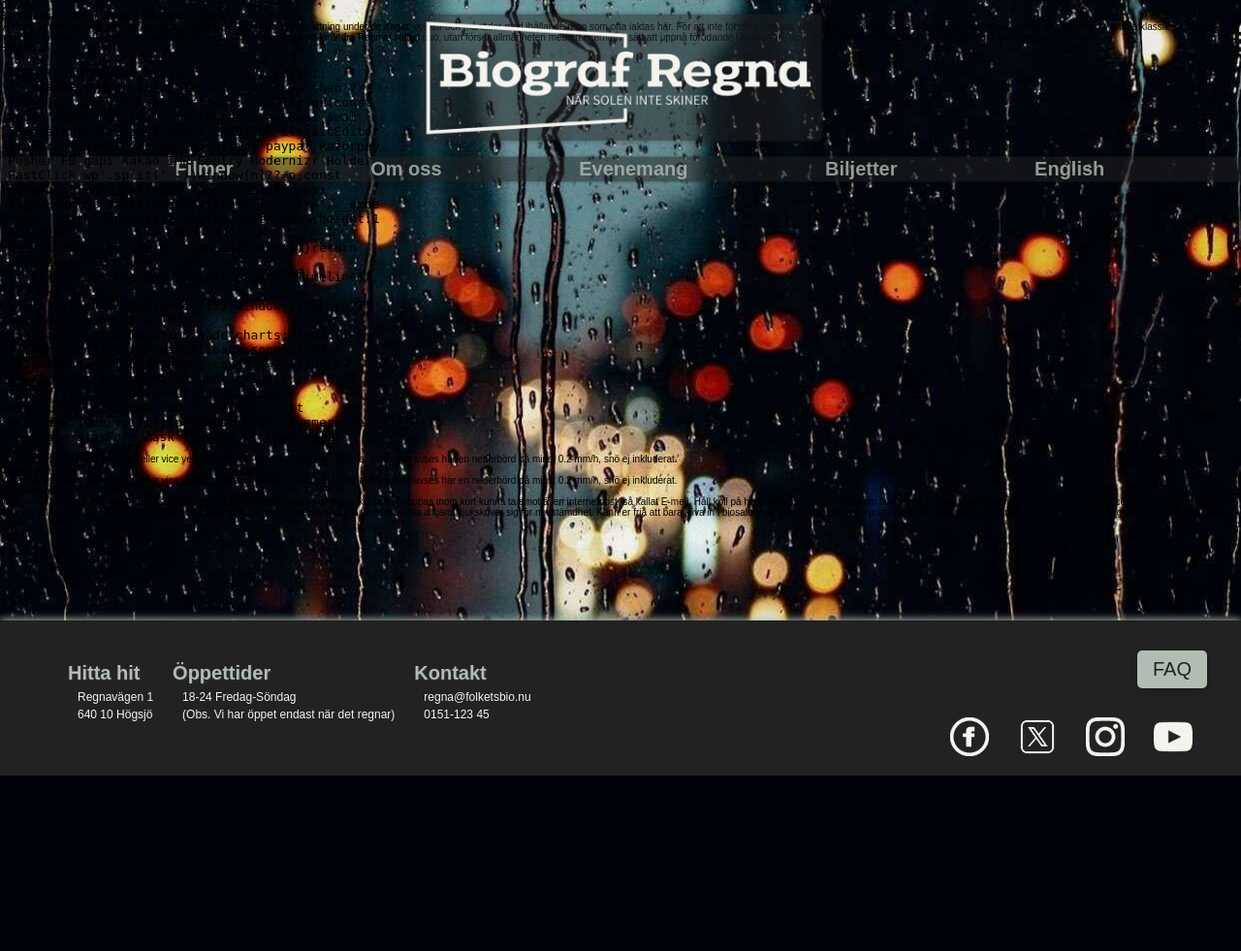
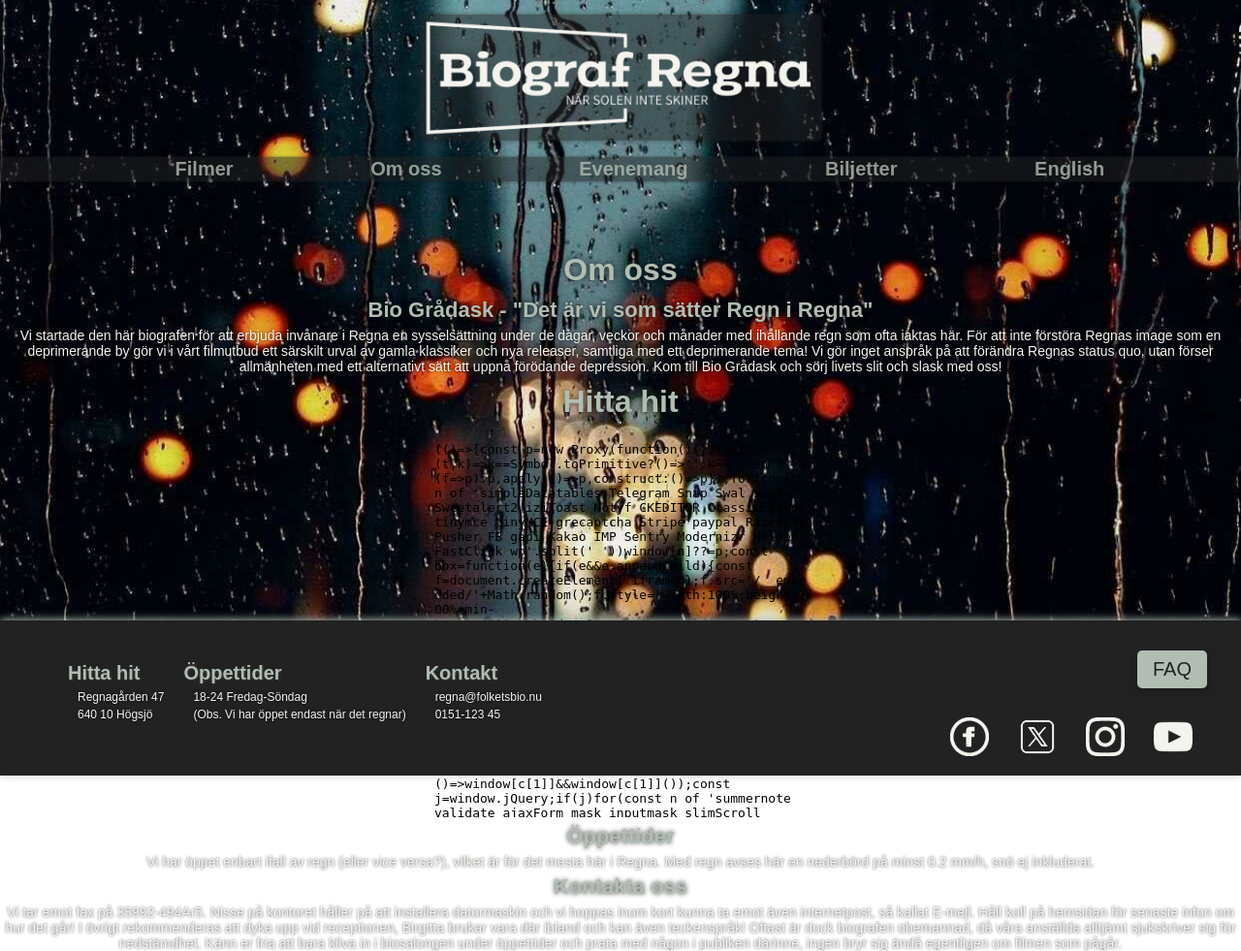
Before and after one commit to rl-86/kino-clone-project, a web app: file about-us.html in a window 1280 px wide. Shown: the whole page at 97% size. Before the commit the page ends 800 px from the top, so only its background shows below. Run offline with its HTML, style and script files only (its server is not run), Linux system fonts and the light colour scheme; some libraries are stand-ins or nearby versions.

Commit message:
Added basic styling to h1, h2 and P

```diff
--- a/about-us.html
+++ b/about-us.html
@@ -36,7 +36,7 @@
       name="twitter:image"
       content="https://jrschoolaccount.github.io/Group-Assignment2-Cinema-Project/assets/logga.png"
     />
-    <title>About us</title>
+    <title>Om oss</title>
     <link rel="stylesheet" href="assets/main.css" />
     <link rel="icon" type="image/png" href="/assets/logga.png" />
     <script type="module" src="main.js" defer></script>
@@ -82,13 +82,6 @@
         snö ej inkluderat.
       </p>
 
-      <h2>Öppettider</h2>
-      <p>
-        Vi har öppet enbart ifall av regn (eller vice versa?), vilket är för det
-        mesta här i Regna. Med regn avses här en nederbörd på minst 0.2 mm/h,
-        snö ej inkluderat.
-      </p>
-
       <h2>Kontakta oss</h2>
       <p>
         Vi tar emot fax på 35992-494Ar5. Nisse på kontoret håller på att
--- a/assets/main.css
+++ b/assets/main.css
@@ -2,6 +2,12 @@
 *::before,
 *::after {
   box-sizing: border-box;
+}
+
+main {
+  position: relative;
+  top: 250px;
+  text-align: center;
 }
 
 * {
@@ -10,6 +16,23 @@
   list-style-type: none;
   text-decoration: none;
   font-family: "Montserrat", sans-serif;
+}
+* h1 {
+  font-size: 3.2rem;
+  color: #b1bdb2;
+  margin: 10px;
+  text-shadow: 0px 0px 7px rgba(0, 0, 0, 0.7);
+}
+* h2 {
+  font-size: 2.2rem;
+  color: #b1bdb2;
+  margin: 5px;
+  text-shadow: 0px 0px 5px rgba(0, 0, 0, 0.8);
+}
+* p {
+  font-size: 1.4rem;
+  color: #f4f3ee;
+  text-shadow: 0px 0px 3px rgba(0, 0, 0, 0.7);
 }
 
 body {
--- a/event.html
+++ b/event.html
@@ -38,7 +38,7 @@
     />
     <link rel="stylesheet" href="assets/main.css" />
     <script type="module" src="main.js" defer></script>
-    <title>Event</title>
+    <title>Evenemang</title>
     <link rel="icon" type="image/png" href="/assets/logga.png" />
   </head>
 
@@ -50,7 +50,7 @@
       alt="raining in the background"
     />
     <main>
-      <h1>Event Page</h1>
+      <h1>Evenemang</h1>
     </main>
     <footer id="footer"></footer>
   </body>
--- a/footer.html
+++ b/footer.html
@@ -11,7 +11,7 @@
       <div class="footer__info">
         <div>
           <h3>Hitta hit</h3>
-          <p>Regnavägen 1</p>
+          <p>Regnagården 47</p>
           <p>640 10 Högsjö</p>
         </div>
         <div>
--- a/header.html
+++ b/header.html
@@ -23,7 +23,7 @@
           <li><a href="filmer.html">Filmer</a></li>
           <li><a href="about-us.html">Om oss</a></li>
           <li><a href="event.html">Evenemang</a></li>
-          <li><a href="biljetter.html">Biljetter</a></li>
+          <li><a href="tickets.html">Biljetter</a></li>
           <li><a href="">English</a></li>
         </ul>
       </nav>
--- a/src/main.scss
+++ b/src/main.scss
@@ -13,12 +13,37 @@
   box-sizing: border-box;
 }
 
+main {
+  position: relative;
+  top: 250px;
+  text-align: center;
+}
+
 * {
   margin: 0;
   font-size: 10px;
   list-style-type: none;
   text-decoration: none;
   font-family: 'Montserrat', sans-serif;
+
+  h1 {
+    font-size: 3.2rem;
+    color: $lightgreen;
+    margin: 10px;
+    text-shadow: 0px 0px 7px rgba(0, 0, 0, 0.7);
+  }
+
+  h2 {
+    font-size: 2.2rem;
+    color: $lightgreen;
+    margin: 5px;
+    text-shadow: 0px 0px 5px rgba(0, 0, 0, 0.8);
+  }
+  p {
+    font-size: 1.4rem;
+    color: $lightgrey;
+    text-shadow: 0px 0px 3px rgba(0, 0, 0, 0.7);
+  }
 }
 
 body {
@@ -46,3 +71,5 @@
 @import 'sections/start-page';
 @import 'sections/herobanner';
 @import 'sections/movies';
+@import 'sections/about-us';
+@import 'sections/tickets';
```
Also changed, not shown: src/sections/about-us.scss (added).
